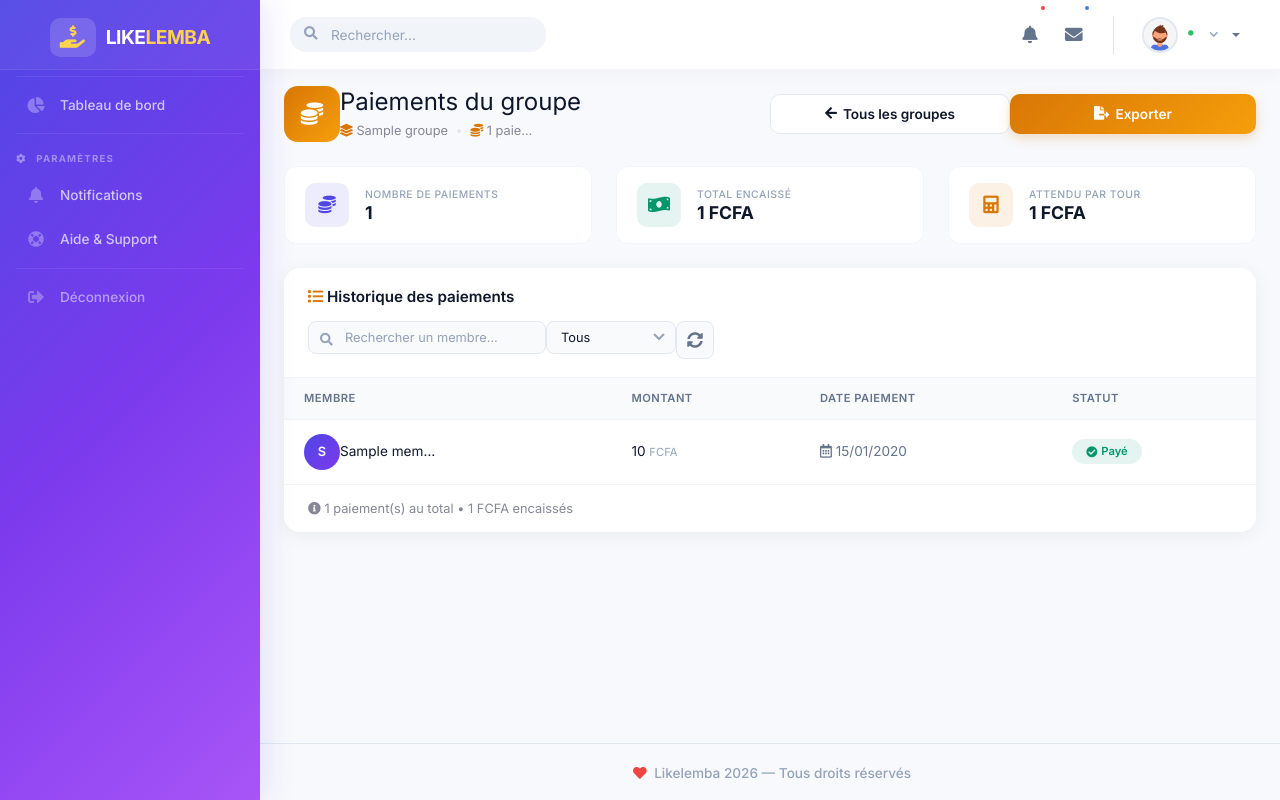
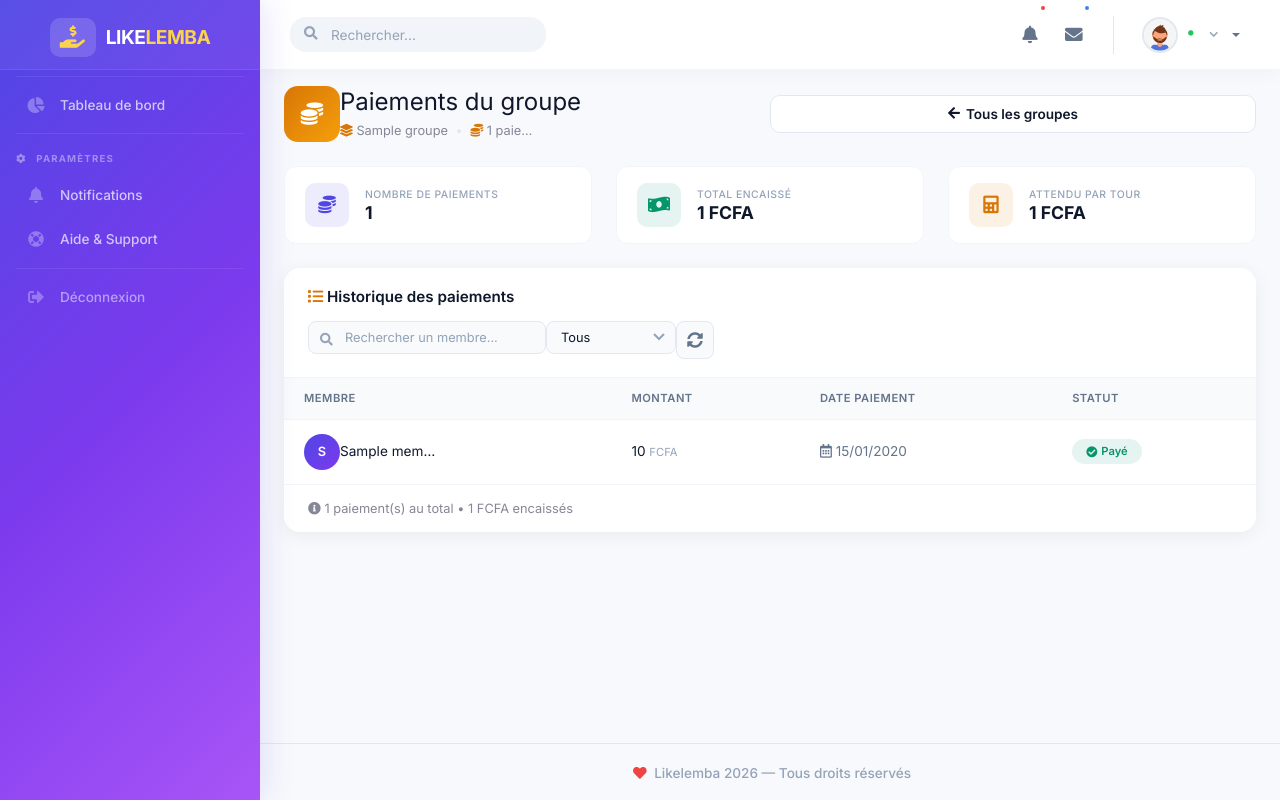
Before and after one commit to danielkankonde/App-web-de-gestion-de-tontine, a Django app: template likelemba/likelemba/templates/paiements/paiements_groupe.html in a window 1280 px wide. Run offline with Django 5.2, Linux system fonts and the light colour scheme; the template is opened without the code that fills it: most values are stand-ins (such as "Sample title", 1, 10 or a date in 2020); some libraries are stand-ins or nearby versions.

Commit message:
petit ajustation dans l'interface graphique

```diff
--- a/likelemba/likelemba/templates/base.html
+++ b/likelemba/likelemba/templates/base.html
@@ -567,24 +567,21 @@
                         <div class="modal-body modal-modern-body">
 
                             <p class="text-muted small mb-3">
-                                Choisissez le format d'exportation :
+                                Exportez les données de votre tableau de bord :
                             </p>
+
                             <div class="d-grid gap-2">
 
-                                <!-- PDF -->
-                                <button type="button" class="btn-export">
-                                    <i class="fas fa-file-pdf me-2" style="color: #dc2626;"></i> PDF
-                                </button>
+                                <!-- EXCEL -->
+                                <a href="{% url 'export_excel' %}"
+                                class="btn-export text-decoration-none">
 
-                                <!-- EXCEL -->
-                                <a href="{% url 'export_excel' %}" class="btn-export text-decoration-none">
-                                    <i class="fas fa-file-excel me-2" style="color: #16a34a;"></i> Excel
+                                    <i class="fas fa-file-excel me-2"
+                                    style="color: #16a34a;"></i>
+
+                                    Exporter en Excel
+
                                 </a>
-
-                                <!-- CSV -->
-                                <button type="button" class="btn-export">
-                                    <i class="fas fa-file-csv me-2" style="color: #2563eb;"></i> CSV
-                                </button>
 
                             </div>
 
@@ -609,7 +606,6 @@
                 </div>
 
             </div>
-
             <!-- ===== MODAL DETAIL TOUR ===== -->
             <div class="modal fade" id="tourDetailModal" tabindex="-1" role="dialog" aria-hidden="true">
                 <div class="modal-dialog modal-dialog-centered modal-sm" role="document">
--- a/likelemba/likelemba/templates/paiements/paiements_groupe.html
+++ b/likelemba/likelemba/templates/paiements/paiements_groupe.html
@@ -32,11 +32,6 @@
                 <span class="d-none d-sm-inline">Tous les groupes</span>
                 <span class="d-sm-none">Retour</span>
             </a>
-            <button class="btn btn-primary-modern flex-1" data-toggle="modal" data-target="#exportModal">
-                <i class="fas fa-file-export me-1"></i>
-                <span class="d-none d-sm-inline">Exporter</span>
-                <span class="d-sm-none">Export</span>
-            </button>
         </div>
     </div>
 </div>
```
